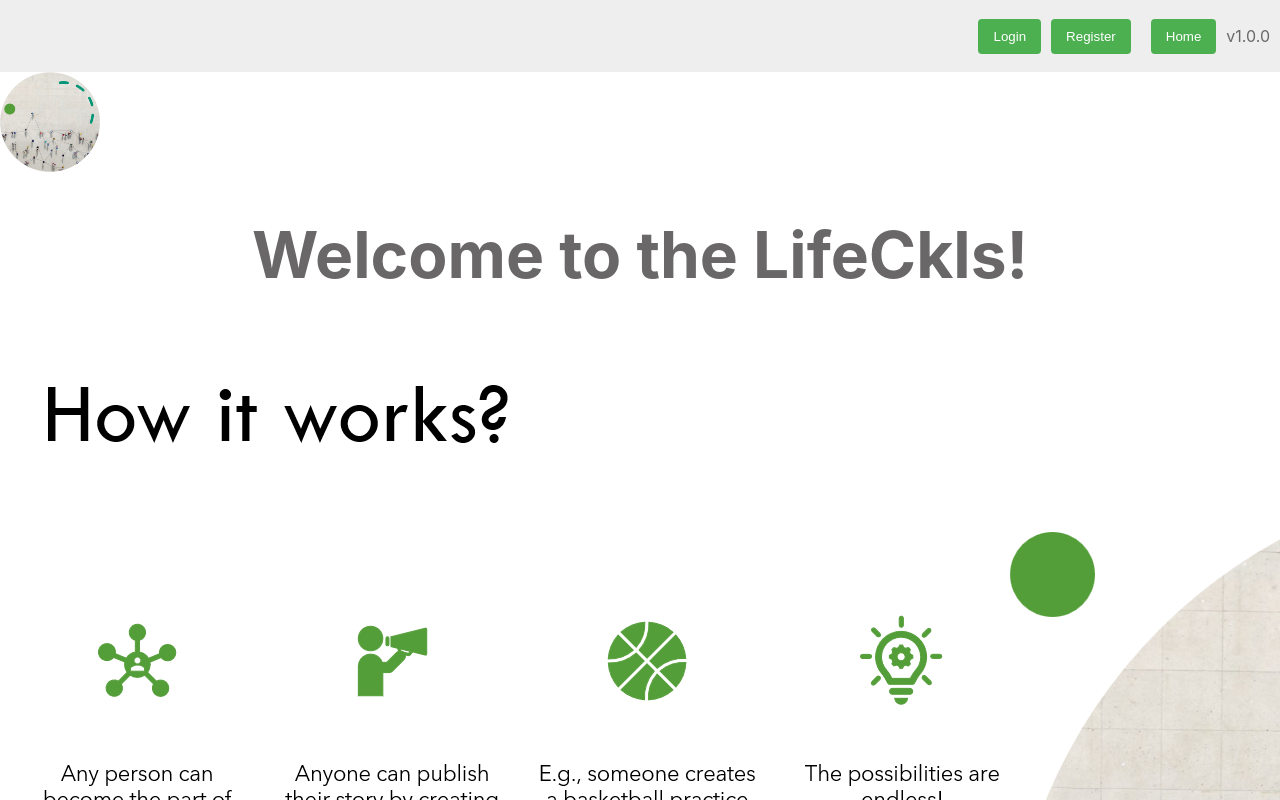
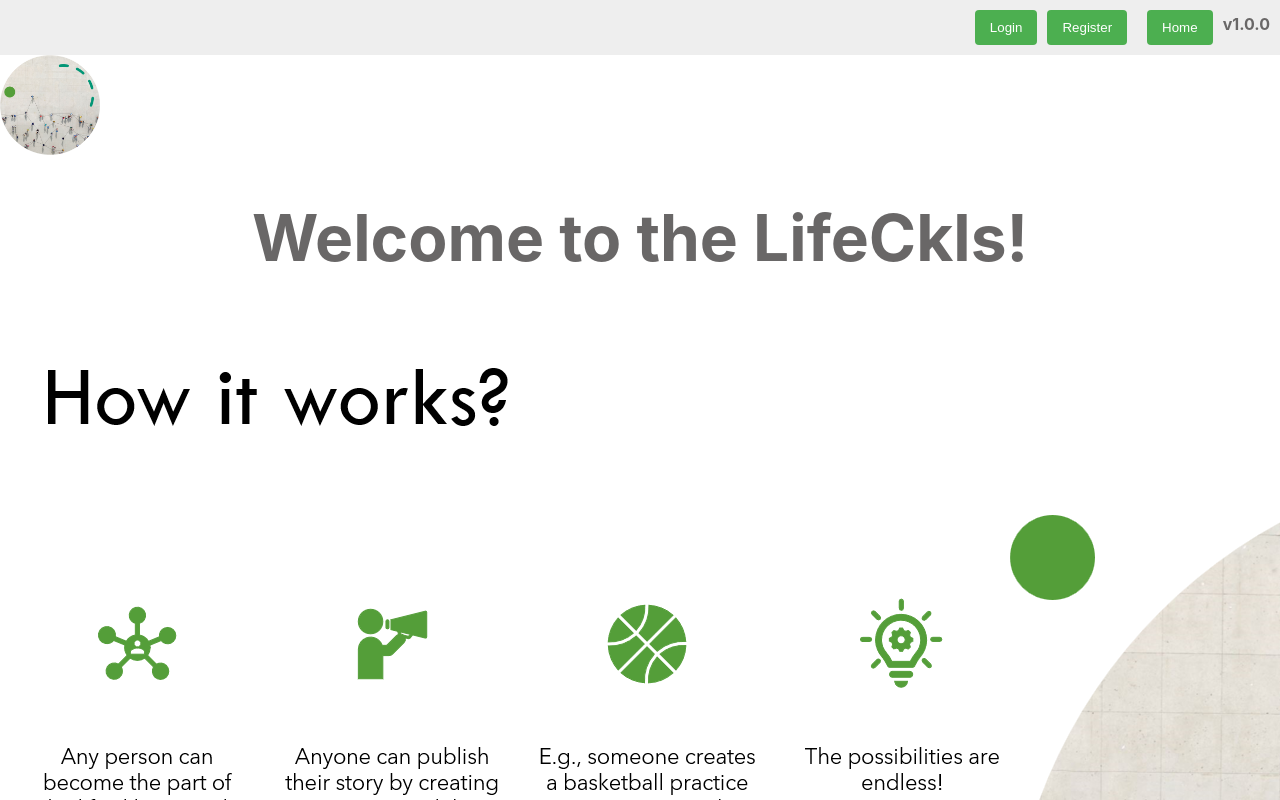
Before and after one commit to SatishRanjan/lifeCklsClient, a React (Create React App) app: page / in a window 1280 px wide. Shown: the top 800 px of the page. Built offline with nearby package versions, Linux system fonts and the light colour scheme.

Commit message:
Paragraph to label

```diff
--- a/src/components/Header.js
+++ b/src/components/Header.js
@@ -62,7 +62,7 @@ const Header = ({ logOut }) => {
       <div className="auth-links">
         <button onClick={handleHome}>Home</button>
       </div>
-      <p>v1.0.0</p>
+      <label><b>v1.0.0</b></label>
     </div>
   );
 };
```
